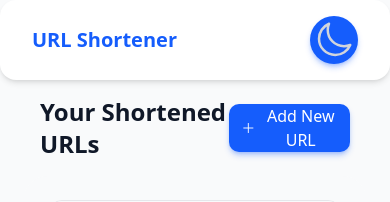
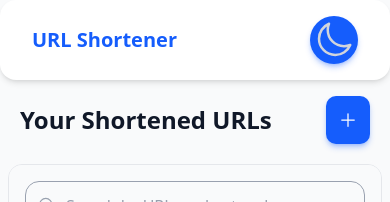
Before and after one commit to pagevamp/laxman-url-shortener-frontend, a Next.js app: page /urls in a window 390 px wide. Shown: the top 202 px of the page. Built offline with nearby package versions, Linux system fonts and the light colour scheme; no server answers.

Commit message:
refact: updated the ui to make responsive

```diff
--- a/app/(dashboard)/layout.tsx
+++ b/app/(dashboard)/layout.tsx
@@ -1,7 +1,7 @@
 export default function Layout({ children }: { children: React.ReactNode }) {
   return (
     <div className="flex pt-18 justify-center min-h-screen overflow-hidden bg-gray-50 dark:bg-gray-900">
-      <div className="w-full h-full p-6">{children}</div>
+      <div className="w-full h-full px-1 py-6 md:p-6">{children}</div>
     </div>
   );
 }
--- a/app/(dashboard)/urls/page.tsx
+++ b/app/(dashboard)/urls/page.tsx
@@ -44,11 +44,11 @@ export default function UrlPage() {
           Your Shortened URLs
         </h1>
         <Button
-          className="flex items-center gap-2 p-3! bg-blue-600 text-white rounded-lg hover:bg-blue-700 dark:bg-blue-500 dark:hover:bg-blue-600 transition hover:scale-105"
+          className="flex items-center gap-2 p-3!  text-white rounded-lg! hover:bg-blue-700 dark:bg-blue-500 dark:hover:bg-blue-600 transition hover:scale-105"
           onClick={() => setIsModalOpen("create")}
         >
           <PlusIcon className="h-5 w-5" />
-          Add New URL
+          <p className=" hidden md:block"> Add New URL</p>
         </Button>
       </div>
       <Suspense fallback={<UrlTableSkeleton />}>
--- a/app/components/shared/Navbar.tsx
+++ b/app/components/shared/Navbar.tsx
@@ -34,7 +34,7 @@ export default function Navbar() {
             <NavLink href={"/urls"}>Dashboard</NavLink>
             <Button
               onClick={handleLogout}
-              className="bg-transparent! border-none! shadow-none dark:text-gray-300! text-gray-700! hidden md:block  hover:underline px-0!"
+              className="bg-transparent! border-none! shadow-none dark:text-gray-300! text-gray-700!  hover:underline px-0!"
             >
               Logout
             </Button>
--- a/app/components/ui/Modal.tsx
+++ b/app/components/ui/Modal.tsx
@@ -11,7 +11,7 @@ interface ModalProps {
 export default function Modal({ onClose, title, children }: ModalProps) {
   return (
     <div className="fixed inset-0 z-50 flex items-center justify-center bg-black/30 backdrop-blur-sm">
-      <div className="bg-white dark:bg-gray-900 rounded-xl shadow-lg w-full max-w-lg p-6 relative">
+      <div className="bg-white dark:bg-gray-900 rounded-xl shadow-lg w-full max-w-lg p-6 relative mx-5">
         <button
           onClick={onClose}
           className="absolute top-4 right-4 text-gray-500 hover:text-gray-700 dark:hover:text-gray-300 font-bold cursor-pointer"
--- a/app/components/ui/SearchField.tsx
+++ b/app/components/ui/SearchField.tsx
@@ -29,7 +29,7 @@ const SearchBar = ({
         value={queryParams.search}
         onChange={(e) => handleSearchChange(e.target.value)}
         inputClassName={
-          "w-full md:w-1/3 px-3 py-2 rounded-xl border focus:outline-gray-500 border-gray-400 dark:border-gray-700 bg-gray-100 dark:bg-gray-800 text-gray-800 dark:text-gray-200"
+          "w-full md:w-2/3 px-3 py-2 rounded-xl border focus:outline-gray-500 border-gray-400 dark:border-gray-700 bg-gray-100 dark:bg-gray-800 text-gray-800 dark:text-gray-200"
         }
       >
         <MagnifyingGlassIcon className="h-5 w-5" />
@@ -37,7 +37,7 @@ const SearchBar = ({
       <select
         value={queryParams.filter}
         onChange={(e) => handleFilterChange(e.target.value as FilterType)}
-        className="px-5 py-2 rounded-xl border focus:outline-none border-gray-300 dark:border-gray-700 bg-gray-100 dark:bg-gray-800 text-gray-800 dark:text-gray-200 cursor-pointer"
+        className="px-5 py-2 rounded-xl border focus:outline-none border-gray-300 dark:border-gray-700 w-full md:w-1/4 lg:w-1/8 bg-gray-100 dark:bg-gray-800 text-gray-800 dark:text-gray-200 cursor-pointer"
       >
         <option value={FilterType.ALL}>All URLs</option>
         <option value={FilterType.ACTIVE}>Active URLs</option>
--- a/app/components/ui/UrlTable.tsx
+++ b/app/components/ui/UrlTable.tsx
@@ -54,7 +54,7 @@ export default function UrlTable({
   }, []);
 
   return (
-    <div className="overflow-hidden rounded-3xl bg-gray-50 z-30 dark:bg-gray-900 shadow-2 p-6">
+    <div className="overflow-hidden rounded-3xl bg-gray-50 z-30 dark:bg-gray-900 shadow-2 p-1">
       <div className="mb-5 pb-5 overflow-x-auto rounded-xl border border-gray-200 dark:border-gray-700">
         {/* search bar with add new url button */}
         <SearchBar
```
